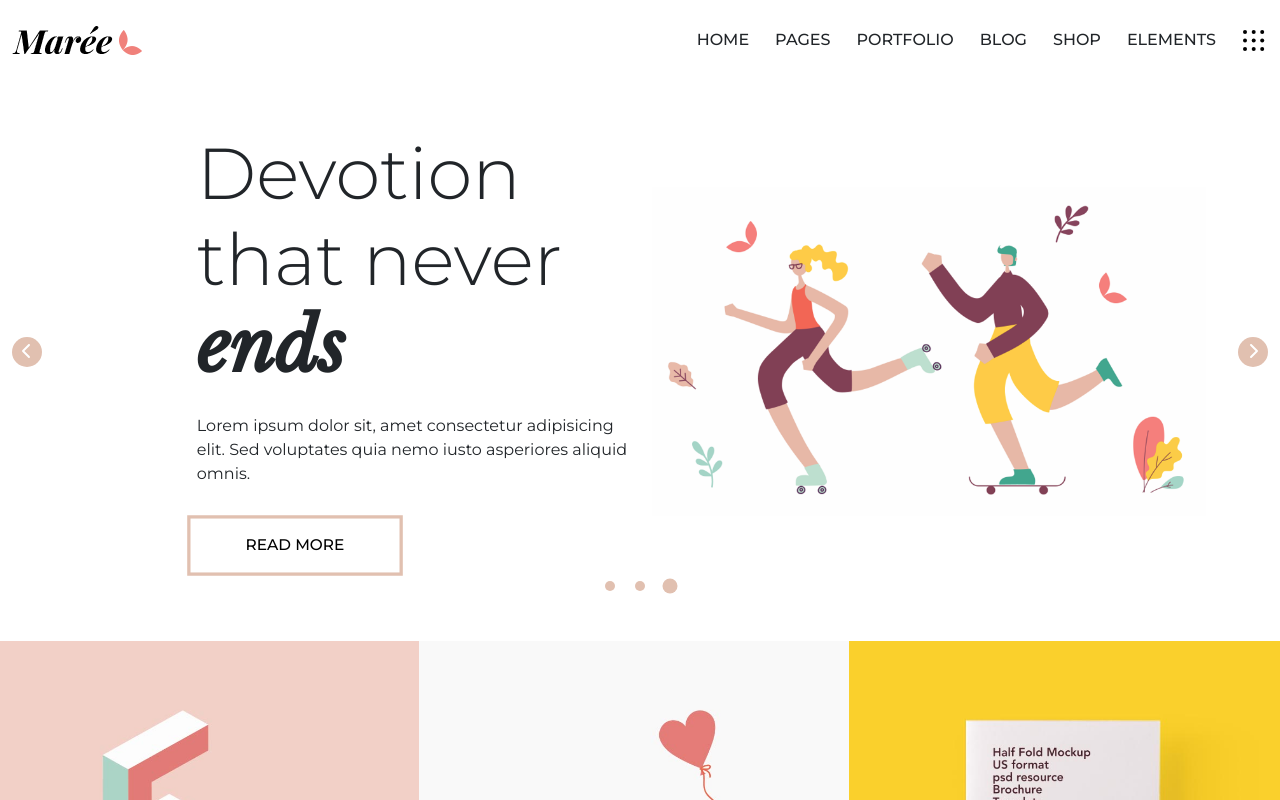
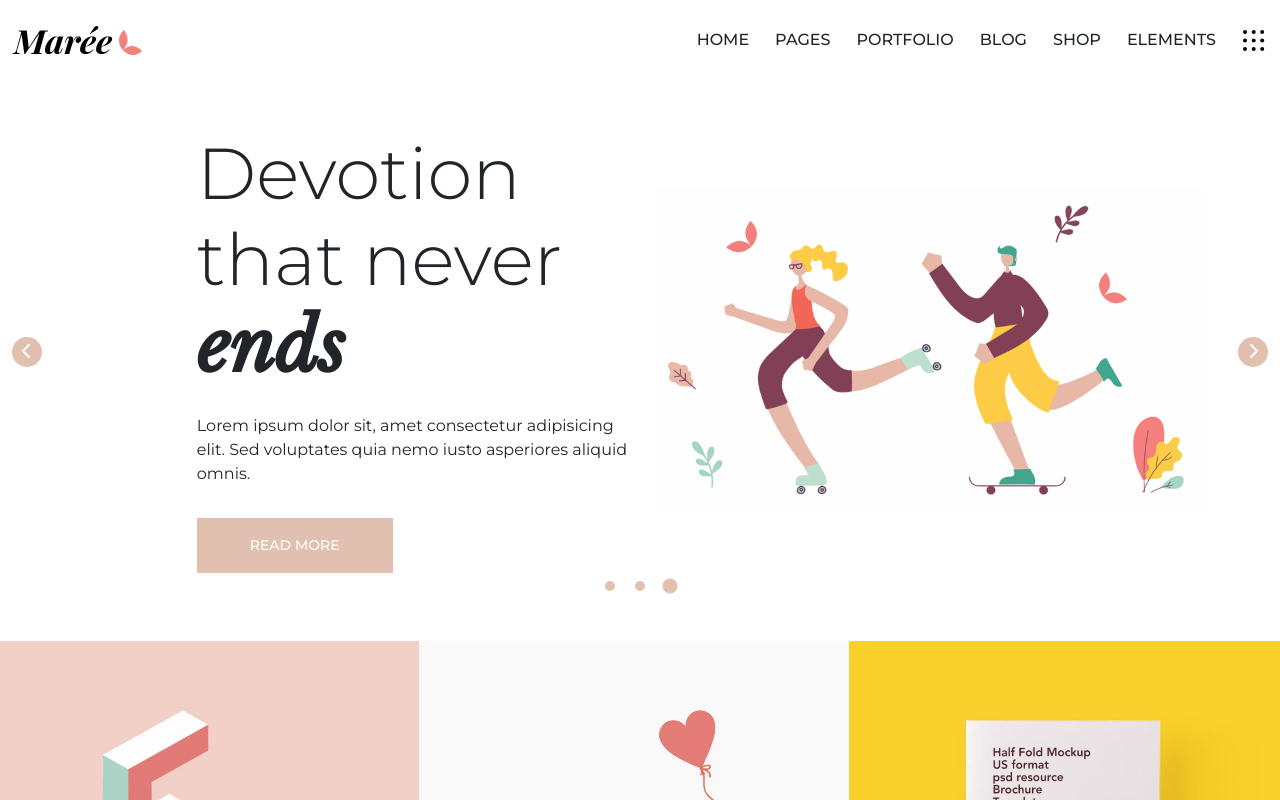
Before and after one commit to TrvMarco/proj-html-vuejs, a Vue app: page / in a window 1280 px wide. In both pictures the pointer is over the button "READ MORE". Shown: the top 800 px of the page. Built offline with nearby package versions, Linux system fonts and the light colour scheme.

Commit message:
Cambiato stile bottone hero

```diff
--- a/src/assets/Style/global-parts/_buttons.scss
+++ b/src/assets/Style/global-parts/_buttons.scss
@@ -27,7 +27,8 @@
     transition: 0.4s;
 
     &:hover{
-        transform: scale(1.1);
+        color: #fff;
+        background-color: #E1C0B0;
     }
 }
 
```
